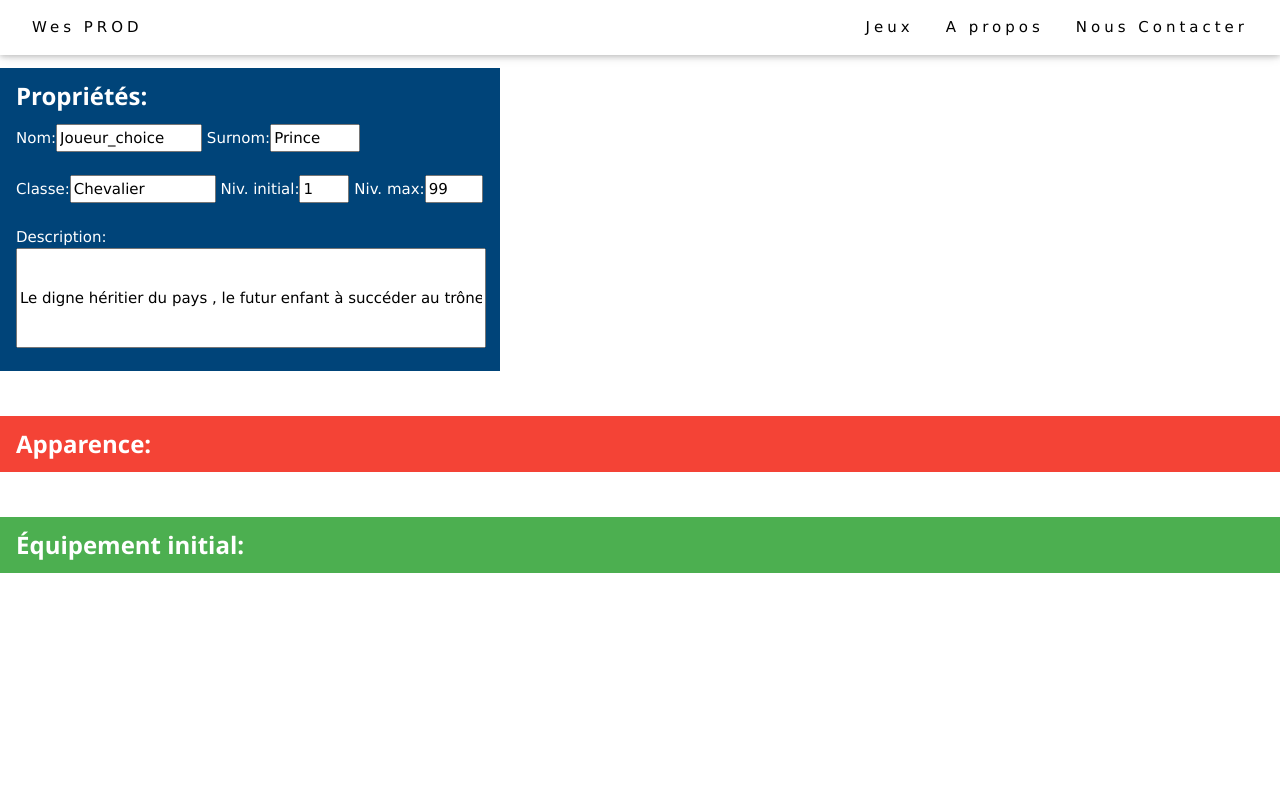
After one commit to Nassium/Test, a PHP site: page /Personnages/Dissidious/Wesley.php in a window 1280 px wide. The commit adds this page. Run offline with PHP 8.4, Linux system fonts and the light colour scheme.

Commit message:
Rajout du personnage Krain dans la page des Personnages, Création de la page pour le héros Wesley

```diff
--- /dev/null
+++ b/Personnages/Dissidious/Wesley.php
@@ -0,0 +1,30 @@
+<head>
+<?php include('../../Outils/header.php'); ?>
+<title>Wesley</title>
+<meta charset="UTF-8">
+<link href="style.css">
+</head>
+<br><br><br>
+<body>
+	<div class="w3-container w3-blue" style="background-color: #004479!important;width: 500px;">
+	<h3><b> Propriétés: </b></h3>
+	<label>Nom:</label><input type="text" value="Joueur_choice" size=13 readonly />
+	<label>Surnom:</label><input type="text" value="Prince" size=6 readonly /><br><br>
+	<label>Classe:</label><input type="text" value="Chevalier" size=13 readonly />
+	<label>Niv. initial:</label><input type="text" value="1" size=1 readonly />
+	<label>Niv. max:</label><input type="text" value="99" size=2 readonly /><br><br>
+	<label>Description:</label>
+	<input type="text" style="height:100px;width:470px" value="Le digne héritier du pays , le futur enfant à succéder au trône ." readonly />
+	<br><br>
+	</div>
+	<br><br>
+	<div class="w3-container w3-red">
+	<h3><b> Apparence: </b></h3>
+	</div>
+	<br><br>
+	<div class="w3-container w3-green">
+	<h3><b> Équipement initial: </b></h3>
+	</div>
+
+
+</body>
```
Also changed, not shown: Personnages/Dissidious/index_persos.php (+7 -6 lines), img/Krain.png (added), img/Krain_char.png (added).
